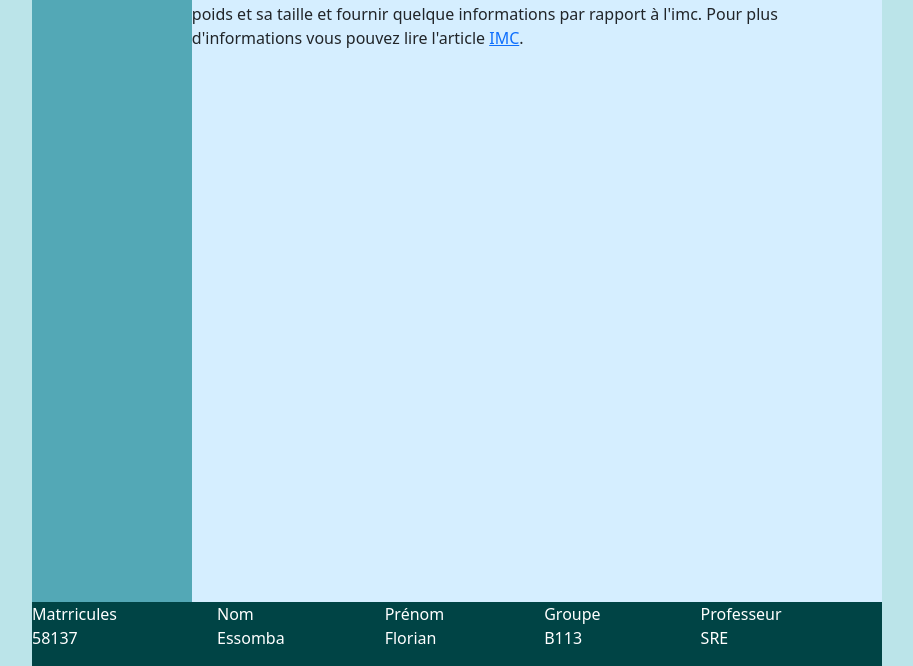
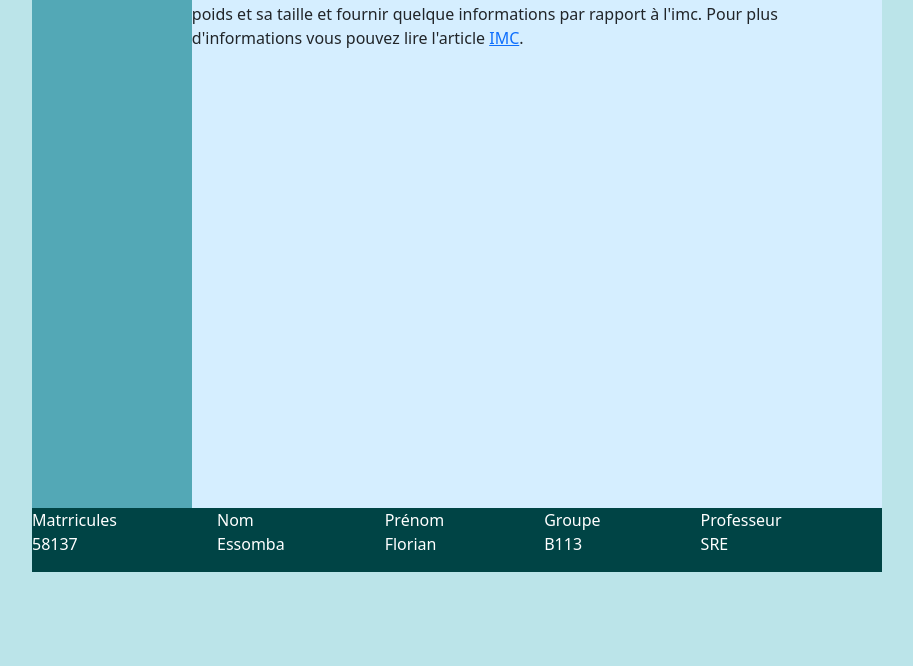
Before and after one commit to KBluelvl/Calcul-IMC, a plain HTML site: page A propos.html in a window 1280 px wide. Shown: the part 198-864 px from the top of the page, without its empty margins (224-1137 px from the left). After the commit the page ends 800 px from the top, so only its background shows below. Drawn offline with Linux system fonts and the light colour scheme.

Commit message:
height modification

```diff
--- a/css/A propos.css
+++ b/css/A propos.css
@@ -5,7 +5,7 @@ header{
 main{
     grid-area: main;
     background-color: #d5eeff;
-    padding-bottom: 80%;
+    min-height: 650px;
     min-width: 680px;
     border-top: 50px solid #004445;
 }
--- a/css/description.css
+++ b/css/description.css
@@ -5,8 +5,8 @@ header{
 main{
     grid-area: main;
     background-color: #d5eeff;
-    padding-bottom: 30%;
     min-width: 680px;
+    min-height: 650px;
 }
 
 main th{
```
